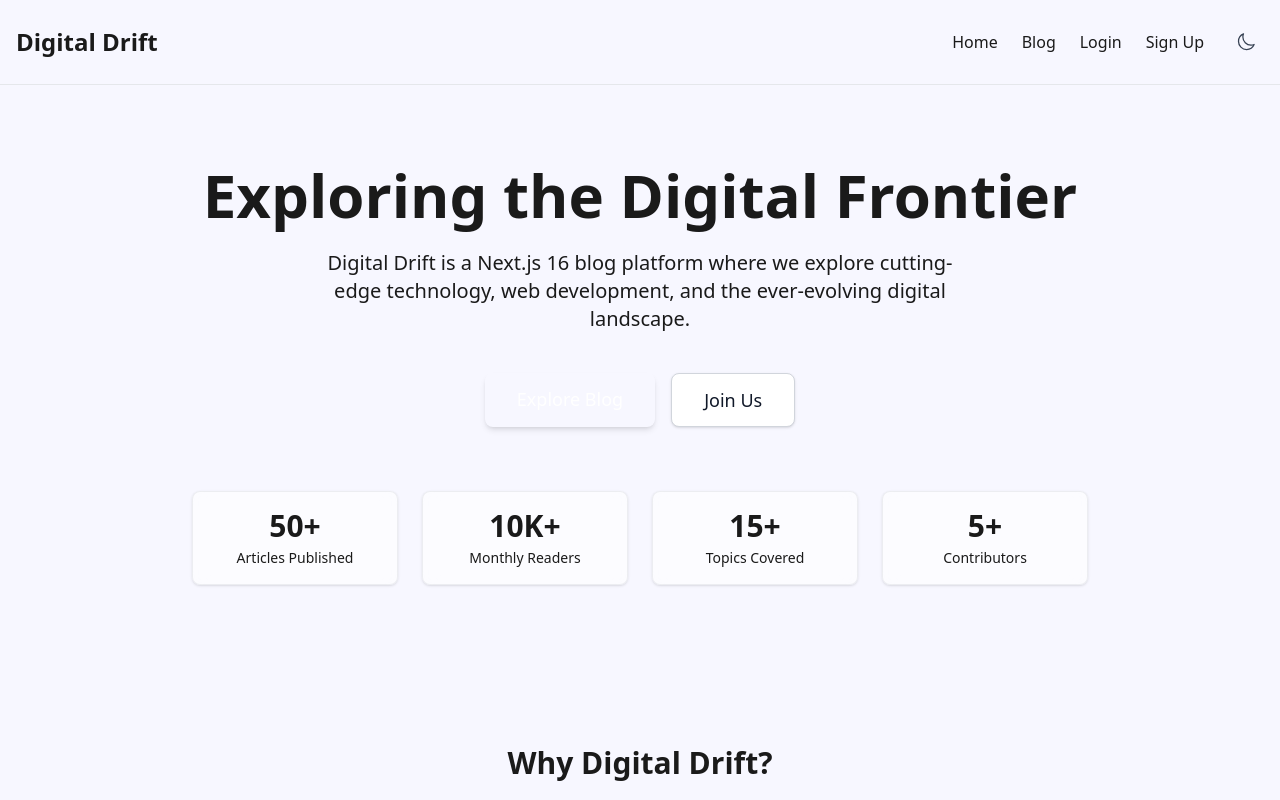
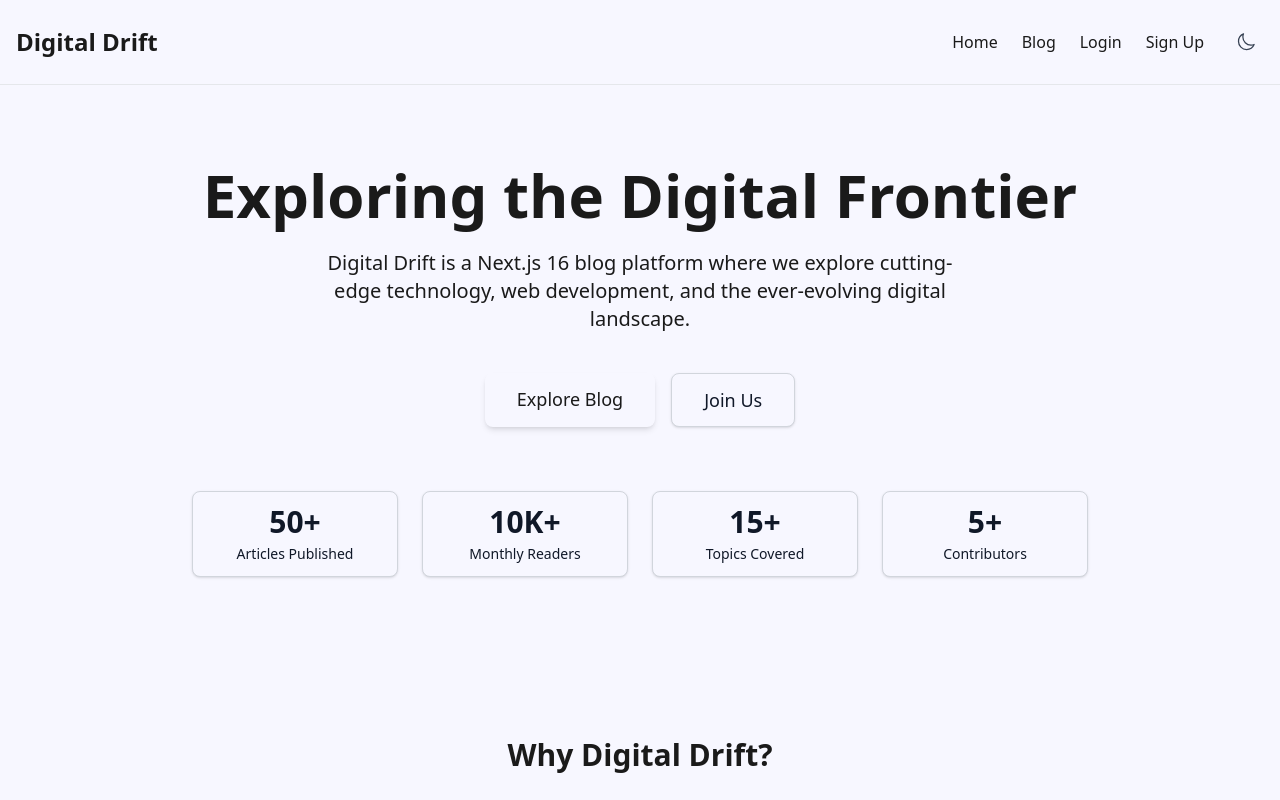
Before and after one commit to Gito125/digital_drift_blog, a Next.js app: page / in a window 1280 px wide. Shown: the top 800 px of the page. Built offline with nearby package versions, Linux system fonts and the light colour scheme; no server answers; the database is empty.

Commit message:
feat: Refactor homepage to use HeroSection component for improved structure and dark mode support

```diff
--- a/app/page.tsx
+++ b/app/page.tsx
@@ -2,6 +2,7 @@ import Link from 'next/link';
 import { getServerSession } from 'next-auth/next';
 import { authOptions } from '@/auth';
 import RecentPostsSection from '@/components/RecentPostsSection';
+import HeroSection from '@/components/main/HeroSection';
 
 /**
  * Digital Drift Home Page Component
@@ -24,59 +25,7 @@ export default async function HomePage() {
   return (
     <div className="min-h-screen bg-background text-text">
       {/* Hero Section */}
-      <section className="relative py-20 bg-gradient-to-br from-background via-background to-accent/10 dark:to-accent/5 overflow-hidden">
-        {/* Decorative background elements - Enhanced for dark mode */}
-        <div className="absolute inset-0 opacity-[0.15] dark:opacity-[0.08]">
-          <div className="absolute top-20 left-10 w-72 h-72 bg-accent dark:bg-accent/80 rounded-full blur-3xl"></div>
-          <div className="absolute bottom-20 right-10 w-96 h-96 bg-accent dark:bg-accent/80 rounded-full blur-3xl"></div>
-        </div>
-
-        <div className="container mx-auto px-4 text-center relative z-10">
-          <h1 className="text-4xl md:text-6xl font-heading font-bold mb-6 text-text">
-            Exploring the Digital Frontier
-          </h1>
-          <p className="text-xl text-text/80 dark:text-text/90 max-w-2xl mx-auto mb-10">
-            Digital Drift is a Next.js 16 blog platform where we explore cutting-edge technology,
-            web development, and the ever-evolving digital landscape.
-          </p>
-          <div className="flex flex-col sm:flex-row justify-center gap-4">
-            <Link
-              href="/blog"
-              className="px-8 py-3 bg-accent text-white rounded-lg hover:opacity-90 transition-opacity text-lg font-medium shadow-md hover:shadow-lg"
-            >
-              Explore Blog
-            </Link>
-            {!session && (
-              <Link
-                href="/signup"
-                className="px-8 py-3 bg-white dark:bg-gray-700 text-gray-900 dark:text-white border border-gray-300 dark:border-gray-600 rounded-lg hover:bg-gray-50 dark:hover:bg-gray-600 transition-colors text-lg font-medium shadow-sm"
-              >
-                Join Us
-              </Link>
-            )}
-          </div>
-
-          {/* Quick stats - Enhanced dark mode styling */}
-          <div className="mt-16 grid grid-cols-2 md:grid-cols-4 gap-6 max-w-4xl mx-auto">
-            <div className="bg-white/60 dark:bg-gray-800/60 backdrop-blur-sm p-4 rounded-lg border border-gray-200/70 dark:border-gray-600/50 shadow-sm hover:shadow-md transition-shadow">
-              <div className="text-3xl font-bold text-accent dark:text-accent/90 mb-1">50+</div>
-              <div className="text-sm text-text/70 dark:text-text/80">Articles Published</div>
-            </div>
-            <div className="bg-white/60 dark:bg-gray-800/60 backdrop-blur-sm p-4 rounded-lg border border-gray-200/70 dark:border-gray-600/50 shadow-sm hover:shadow-md transition-shadow">
-              <div className="text-3xl font-bold text-accent dark:text-accent/90 mb-1">10K+</div>
-              <div className="text-sm text-text/70 dark:text-text/80">Monthly Readers</div>
-            </div>
-            <div className="bg-white/60 dark:bg-gray-800/60 backdrop-blur-sm p-4 rounded-lg border border-gray-200/70 dark:border-gray-600/50 shadow-sm hover:shadow-md transition-shadow">
-              <div className="text-3xl font-bold text-accent dark:text-accent/90 mb-1">15+</div>
-              <div className="text-sm text-text/70 dark:text-text/80">Topics Covered</div>
-            </div>
-            <div className="bg-white/60 dark:bg-gray-800/60 backdrop-blur-sm p-4 rounded-lg border border-gray-200/70 dark:border-gray-600/50 shadow-sm hover:shadow-md transition-shadow">
-              <div className="text-3xl font-bold text-accent dark:text-accent/90 mb-1">5+</div>
-              <div className="text-sm text-text/70 dark:text-text/80">Contributors</div>
-            </div>
-          </div>
-        </div>
-      </section>
+      <HeroSection session={session} />
 
       {/* Features Section - Improved dark mode cards */}
       <section className="py-20 bg-background">
--- /dev/null
+++ b/components/main/HeroSection.tsx
@@ -0,0 +1,66 @@
+import { Session } from "next-auth"
+import Link from "next/link"
+
+interface HeroSectionProps {
+  session: Session | null
+}
+
+const HeroSection = ({ session }: HeroSectionProps) => {
+  return (
+    <section className="relative py-20 bg-gradient-to-br from-background via-background to-accent/10 dark:to-accent/5 overflow-hidden">
+        {/* Decorative background elements - Enhanced for dark mode */}
+        <div className="absolute inset-0 opacity-[0.15] dark:opacity-[0.08]">
+          <div className="absolute top-20 left-10 w-72 h-72 bg-accent dark:bg-accent/80 rounded-full blur-3xl"></div>
+          <div className="absolute bottom-20 right-10 w-96 h-96 bg-accent dark:bg-accent/80 rounded-full blur-3xl"></div>
+        </div>
+
+        <div className="container mx-auto px-4 text-center relative z-10">
+          <h1 className="text-4xl md:text-6xl font-heading font-bold mb-6 text-text-light dark:text-text-dark">
+            Exploring the Digital Frontier
+          </h1>
+          <p className="text-xl text-text/80 dark:text-text/90 max-w-2xl mx-auto mb-10">
+            Digital Drift is a Next.js 16 blog platform where we explore cutting-edge technology,
+            web development, and the ever-evolving digital landscape.
+          </p>
+          <div className="flex flex-col sm:flex-row justify-center gap-4">
+            <Link
+              href="/blog"
+              className="bg-accent px-8 py-3 bg text-text rounded-lg hover:opacity-90 transition-opacity text-lg font-medium shadow-md hover:shadow-lg"
+            >
+              Explore Blog
+            </Link>
+            {!session && (
+              <Link
+                href="/signup"
+                className="px-8 py-3 bg-bg-light dark:bg-gray-800 text-gray-900 dark:text-text-dark border border-gray-300 dark:border-gray-600 rounded-lg hover:bg-gray-50 dark:hover:bg-gray-600 transition-colors text-lg font-medium shadow-sm"
+              >
+                Join Us
+              </Link>
+            )}
+          </div>
+
+          {/* Quick stats - Enhanced dark mode styling */}
+          <div className="mt-16 grid grid-cols-2 md:grid-cols-4 gap-6 max-w-4xl mx-auto">
+            <div className="px-8 py-3 bg-bg-light dark:bg-gray-800 text-gray-900 dark:text-text-dark border border-gray-300 dark:border-gray-600 rounded-lg hover:bg-gray-50 dark:hover:bg-gray-600 transition-colors text-lg font-medium shadow-sm">
+              <div className="text-3xl font-bold text-accent dark:text-accent/90 mb-1">50+</div>
+              <div className="text-sm text-text/70 dark:text-text/80">Articles Published</div>
+            </div>
+            <div className="px-8 py-3 bg-bg-light dark:bg-gray-800 text-gray-900 dark:text-text-dark border border-gray-300 dark:border-gray-600 rounded-lg hover:bg-gray-50 dark:hover:bg-gray-600 transition-colors text-lg font-medium shadow-sm">
+              <div className="text-3xl font-bold text-accent dark:text-accent/90 mb-1">10K+</div>
+              <div className="text-sm text-text/70 dark:text-text/80">Monthly Readers</div>
+            </div>
+            <div className="px-8 py-3 bg-bg-light dark:bg-gray-800 text-gray-900 dark:text-text-dark border border-gray-300 dark:border-gray-600 rounded-lg hover:bg-gray-50 dark:hover:bg-gray-600 transition-colors text-lg font-medium shadow-sm">
+              <div className="text-3xl font-bold text-accent dark:text-accent/90 mb-1">15+</div>
+              <div className="text-sm text-text/70 dark:text-text/80">Topics Covered</div>
+            </div>
+            <div className="px-8 py-3 bg-bg-light dark:bg-gray-800 text-gray-900 dark:text-text-dark border border-gray-300 dark:border-gray-600 rounded-lg hover:bg-gray-50 dark:hover:bg-gray-600 transition-colors text-lg font-medium shadow-sm">
+              <div className="text-3xl font-bold text-accent dark:text-accent/90 mb-1">5+</div>
+              <div className="text-sm text-text/70 dark:text-text/80">Contributors</div>
+            </div>
+          </div>
+        </div>
+    </section>
+  )
+}
+
+export default HeroSection
```
